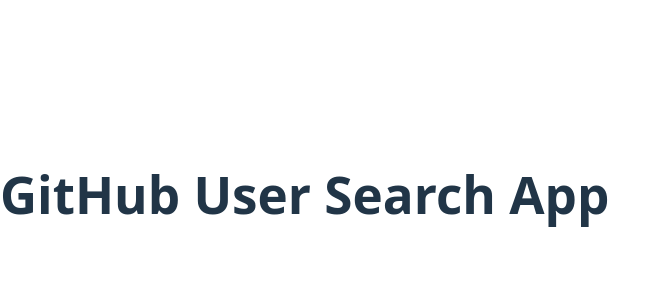
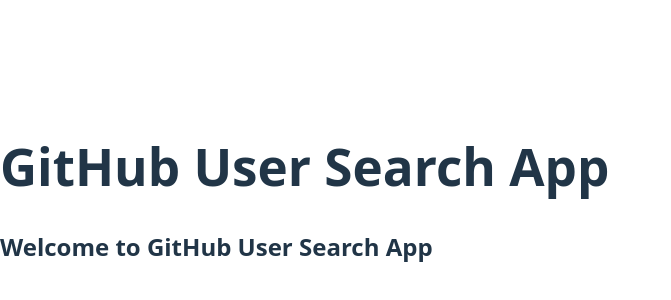
Before and after one commit to eliasteku/alx-fe-reactjs, a React (Vite) app in the folder github-user-search/: page / in a window 1280 px wide. Shown: the part 206-506 px from the top of the page, without its empty margins (0-671 px from the left). Built offline with nearby package versions, Linux system fonts and the light colour scheme.

Commit message:
Fix basic structure: add components and services folders

```diff
--- a/github-user-search/src/App.jsx
+++ b/github-user-search/src/App.jsx
@@ -1,7 +1,10 @@
+import Header from './components/Header'   // <--- import statement
+
 function App() {
   return (
     <div>
       <h1>GitHub User Search App</h1>
+      <Header />  {/* use the imported component */}
     </div>
   )
 }
--- /dev/null
+++ b/github-user-search/src/components/Header.jsx
@@ -0,0 +1,5 @@
+function Header() {
+  return <h2>Welcome to GitHub User Search App</h2>
+}
+
+export default Header
```
